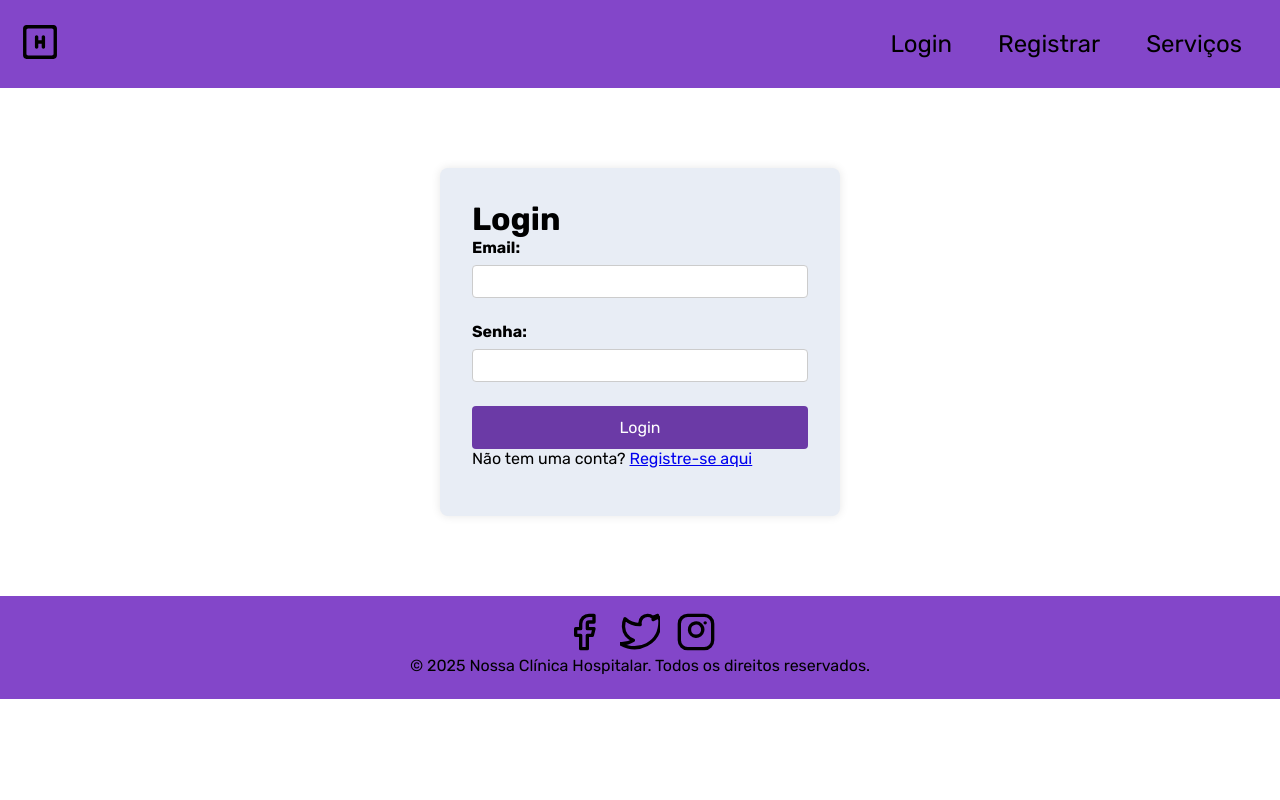
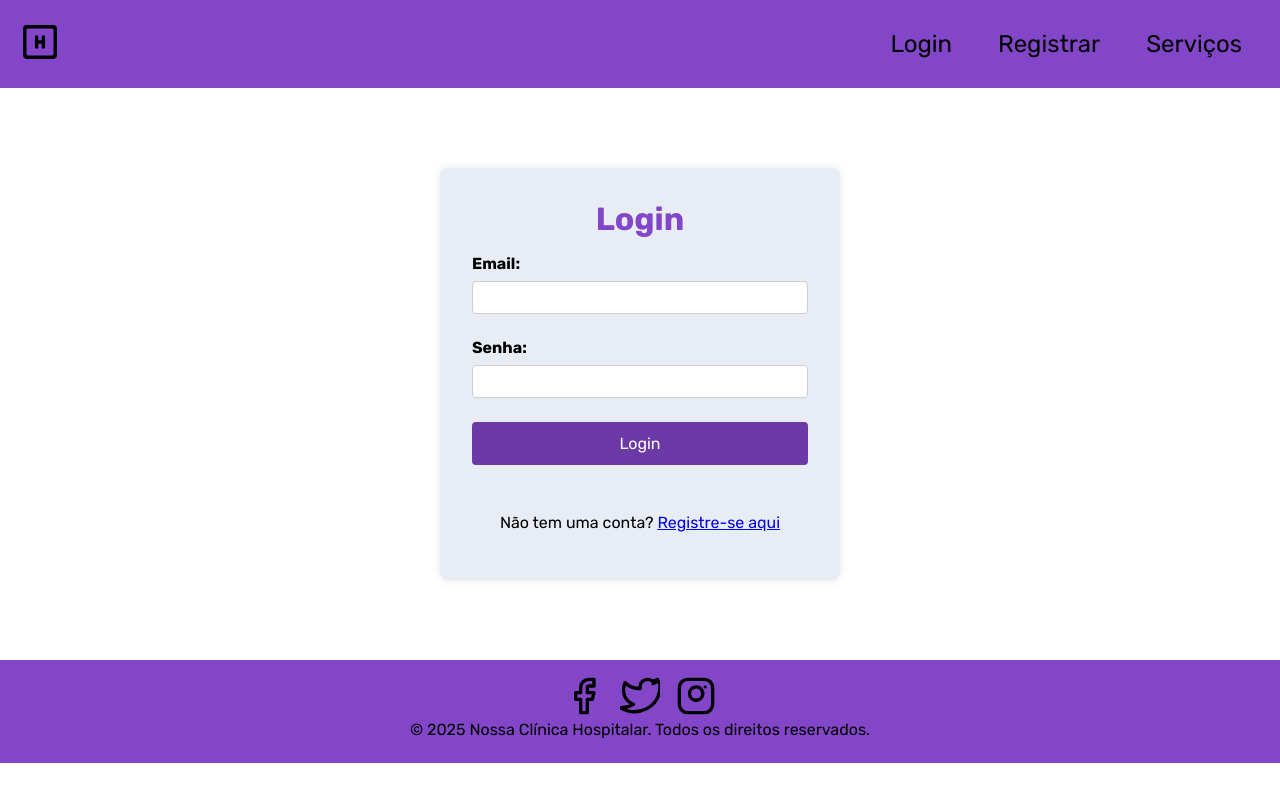
Before and after one commit to Wallyuz/Poo-Front, a React (Vite) app: page /login in a window 1280 px wide. Built offline with nearby package versions, Linux system fonts and the light colour scheme.

Commit message:
ANTES DE DAR MERDA

```diff
--- a/src/Components/Login/Login.css
+++ b/src/Components/Login/Login.css
@@ -5,6 +5,13 @@
   background-color: var(--fundo);
   border-radius: 8px;
   box-shadow: 0 0 10px rgba(0, 0, 0, 0.1);
+}
+
+.login-container h1 {
+  text-align: center;
+  font-size: 2rem;
+  margin-bottom: 1rem;
+  color: var(--primario);
 }
 
 .login-title {
@@ -49,3 +56,7 @@
 .login-button:hover {
   background-color: var(--secundario);
 }
+.register-link p{
+  padding-top: 3rem;
+  text-align: center;
+}
```
